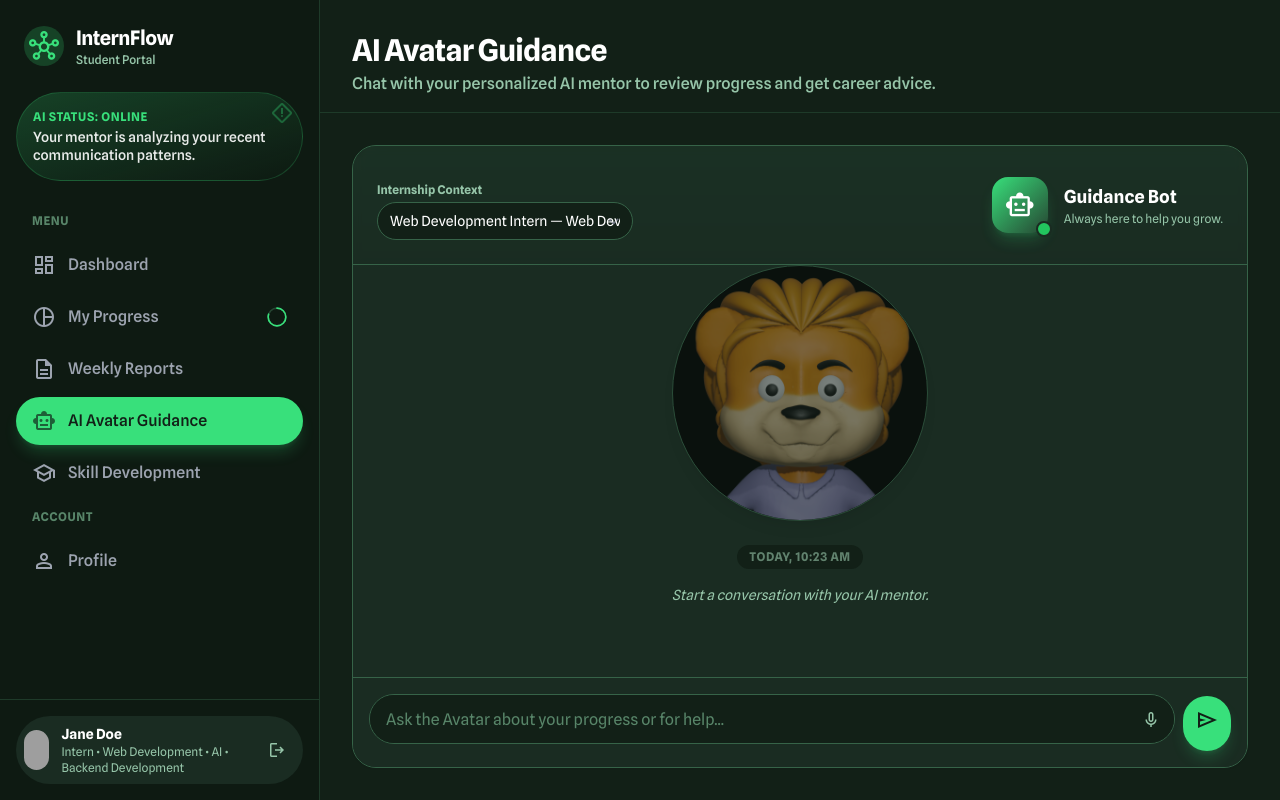
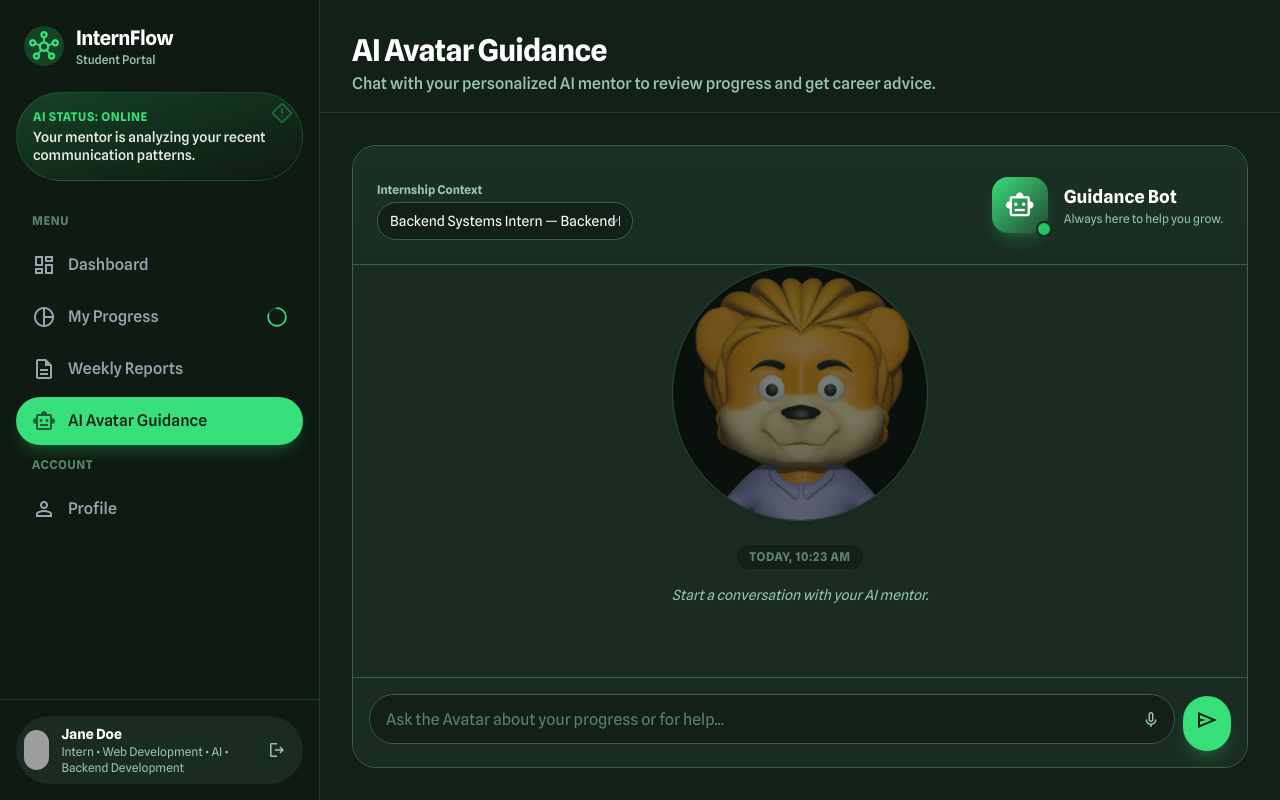
Before and after one commit to 240923Joshua/UCSI_Internship_Project, a Flask app: page /avatar in a window 1280 px wide. Run offline with Flask 3, Linux system fonts and the light colour scheme; a user stored in the database is signed in; data comes from the database, SQL or seed files in the repository; some libraries are stand-ins or nearby versions; grey boxes are pictures that could not be loaded.

Commit message:
removed link to skill development

```diff
--- a/templates/intern/avatarChat.html
+++ b/templates/intern/avatarChat.html
@@ -177,10 +177,6 @@
 <span class="material-symbols-outlined fill-1 animate-pulse">smart_toy</span>
 <span class="font-medium">AI Avatar Guidance</span>
 </a>
-<a href="{{ url_for('skill_dev') }}" class="group flex items-center gap-3 px-4 py-3 rounded-full text-[#111418] dark:text-[#9ca3af] hover:bg-[#e6e8eb] dark:hover:bg-white/5 hover:text-[#111418] dark:hover:text-white transition-colors" href="#">
-<span class="material-symbols-outlined group-hover:text-primary transition-colors">school</span>
-<span class="font-medium">Skill Development</span>
-</a>
 <p class="px-4 py-2 mt-4 text-xs font-bold text-[#637588] dark:text-[#588569] uppercase tracking-wider">Account</p>
 <a href="{{ url_for('profile') }}"class="group flex items-center gap-3 px-4 py-3 rounded-full text-[#111418] dark:text-[#9ca3af] hover:bg-[#e6e8eb] dark:hover:bg-white/5 hover:text-[#111418] dark:hover:text-white transition-colors" href="#">
 <span class="material-symbols-outlined group-hover:text-primary transition-colors">person</span>
@@ -234,7 +230,7 @@
     id="internshipSelect"
     class="w-full rounded-xl bg-[#f6f8f7] dark:bg-[#122017] border border-[#e6e8eb] dark:border-[#366348] text-sm text-[#111418] dark:text-white px-3 py-2 focus:outline-none focus:border-primary focus:ring-1 focus:ring-primary"
   >
-    {% for internship in internships %}
+    {% for internship in internships[::-1] %}
       <option value="{{ internship.internship_id }}">
         {{ internship.title }} — {{ internship.domain }}
       </option>
--- a/templates/intern/dashboard.html
+++ b/templates/intern/dashboard.html
@@ -114,11 +114,6 @@
       <a href="{{ url_for('avatar_page') }}" class="group flex items-center gap-3 px-4 py-3 rounded-full text-[#111418] dark:text-[#9ca3af] hover:bg-[#e6e8eb] dark:hover:bg-white/5 transition-colors">
         <span class="material-symbols-outlined group-hover:text-primary transition-colors animate-pulse">smart_toy</span>
         <span class="font-medium">AI Avatar Guidance</span>
-      </a>
-
-      <a href="{{ url_for('skill_dev') }}" class="group flex items-center gap-3 px-4 py-3 rounded-full text-[#111418] dark:text-[#9ca3af] hover:bg-[#e6e8eb] dark:hover:bg-white/5 transition-colors">
-        <span class="material-symbols-outlined group-hover:text-primary transition-colors">school</span>
-        <span class="font-medium">Skill Development</span>
       </a>
 
       <p class="px-4 py-2 mt-4 text-xs font-bold text-[#637588] dark:text-[#588569] uppercase tracking-wider">Account</p>
--- a/templates/intern/internshipProgress.html
+++ b/templates/intern/internshipProgress.html
@@ -168,10 +168,6 @@
 <a href="{{ url_for('avatar_page') }}" class="group flex items-center gap-3 px-4 py-3 rounded-full text-[#111418] dark:text-[#9ca3af] hover:bg-[#e6e8eb] dark:hover:bg-white/5 hover:text-[#111418] dark:hover:text-white transition-colors" href="#">
 <span class="material-symbols-outlined group-hover:text-primary transition-colors animate-pulse">smart_toy</span>
 <span class="font-medium">AI Avatar Guidance</span>
-</a>
-<a href="{{ url_for('skill_dev') }}" class="group flex items-center gap-3 px-4 py-3 rounded-full text-[#111418] dark:text-[#9ca3af] hover:bg-[#e6e8eb] dark:hover:bg-white/5 hover:text-[#111418] dark:hover:text-white transition-colors" href="#">
-<span class="material-symbols-outlined group-hover:text-primary transition-colors">school</span>
-<span class="font-medium">Skill Development</span>
 </a>
 <p class="px-4 py-2 mt-4 text-xs font-bold text-[#637588] dark:text-[#588569] uppercase tracking-wider">Account</p>
 <a href="{{url_for('profile')}}" class="group flex items-center gap-3 px-4 py-3 rounded-full text-[#111418] dark:text-[#9ca3af] hover:bg-[#e6e8eb] dark:hover:bg-white/5 hover:text-[#111418] dark:hover:text-white transition-colors" href="#">
--- a/templates/intern/profile.html
+++ b/templates/intern/profile.html
@@ -205,10 +205,6 @@
 <a href="{{ url_for('avatar_page') }}" class="group flex items-center gap-3 px-4 py-3 rounded-full text-[#111418] dark:text-[#9ca3af] hover:bg-[#e6e8eb] dark:hover:bg-white/5 hover:text-[#111418] dark:hover:text-white transition-colors" href="#">
 <span class="material-symbols-outlined group-hover:text-primary transition-colors animate-pulse">smart_toy</span>
 <span class="font-medium">AI Avatar Guidance</span>
-</a>
-<a href="{{url_for('skill_dev')}}" class="group flex items-center gap-3 px-4 py-3 rounded-full text-[#111418] dark:text-[#9ca3af] hover:bg-[#e6e8eb] dark:hover:bg-white/5 hover:text-[#111418] dark:hover:text-white transition-colors" href="#">
-<span class="material-symbols-outlined group-hover:text-primary transition-colors">school</span>
-<span class="font-medium">Skill Development</span>
 </a>
 <p class="px-4 py-2 mt-4 text-xs font-bold text-[#637588] dark:text-[#588569] uppercase tracking-wider">Account</p>
 <a class="flex items-center gap-3 px-4 py-3 rounded-full bg-primary text-[#122017] shadow-lg shadow-primary/20 transition-all hover:scale-[1.02]" href="#">
--- a/templates/intern/weeklyReport.html
+++ b/templates/intern/weeklyReport.html
@@ -158,10 +158,6 @@
 <a href="{{ url_for('avatar_page') }}" class="group flex items-center gap-3 px-4 py-3 rounded-full text-[#111418] dark:text-[#9ca3af] hover:bg-[#e6e8eb] dark:hover:bg-white/5 hover:text-[#111418] dark:hover:text-white transition-colors" href="#">
 <span class="material-symbols-outlined group-hover:text-primary transition-colors animate-pulse">smart_toy</span>
 <span class="font-medium">AI Avatar Guidance</span>
-</a>
-<a href="{{ url_for('skill_dev') }}" class="group flex items-center gap-3 px-4 py-3 rounded-full text-[#111418] dark:text-[#9ca3af] hover:bg-[#e6e8eb] dark:hover:bg-white/5 hover:text-[#111418] dark:hover:text-white transition-colors" href="#">
-<span class="material-symbols-outlined group-hover:text-primary transition-colors">school</span>
-<span class="font-medium">Skill Development</span>
 </a>
 <p class="px-4 py-2 mt-4 text-xs font-bold text-[#637588] dark:text-[#588569] uppercase tracking-wider">Account</p>
 <a href="{{url_for('profile')}}"class="group flex items-center gap-3 px-4 py-3 rounded-full text-[#111418] dark:text-[#9ca3af] hover:bg-[#e6e8eb] dark:hover:bg-white/5 hover:text-[#111418] dark:hover:text-white transition-colors" href="#">
```
